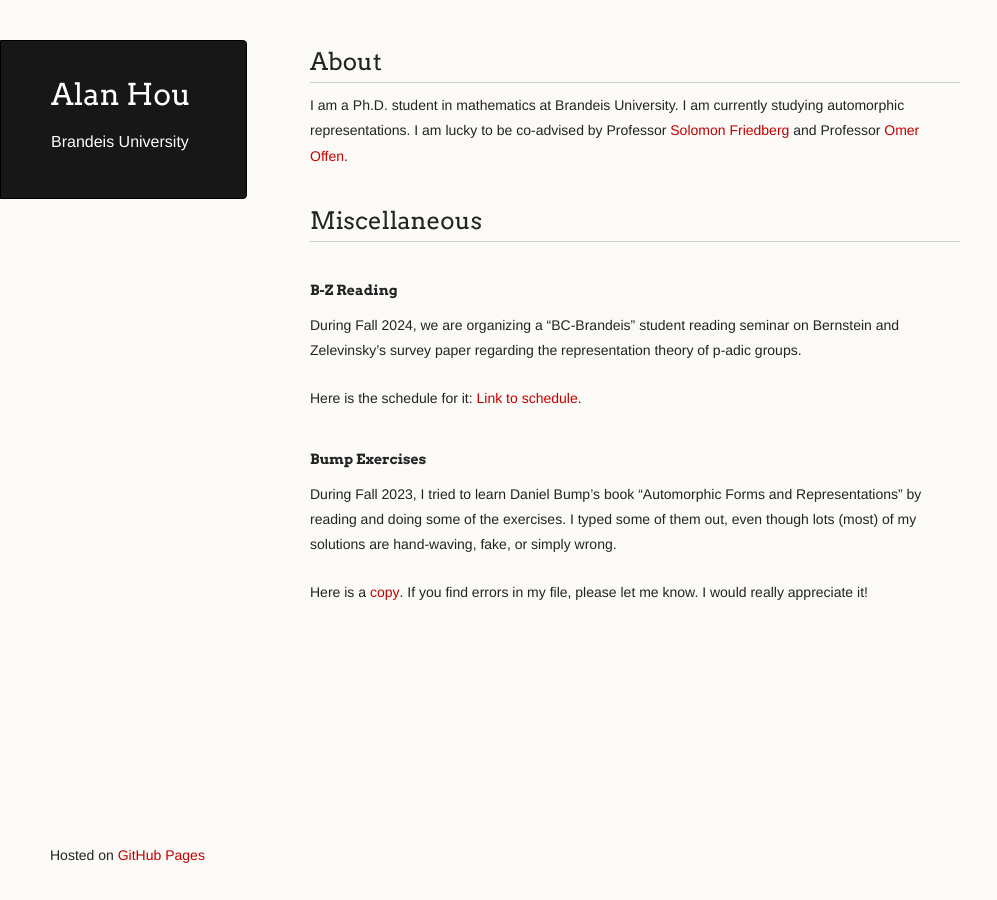
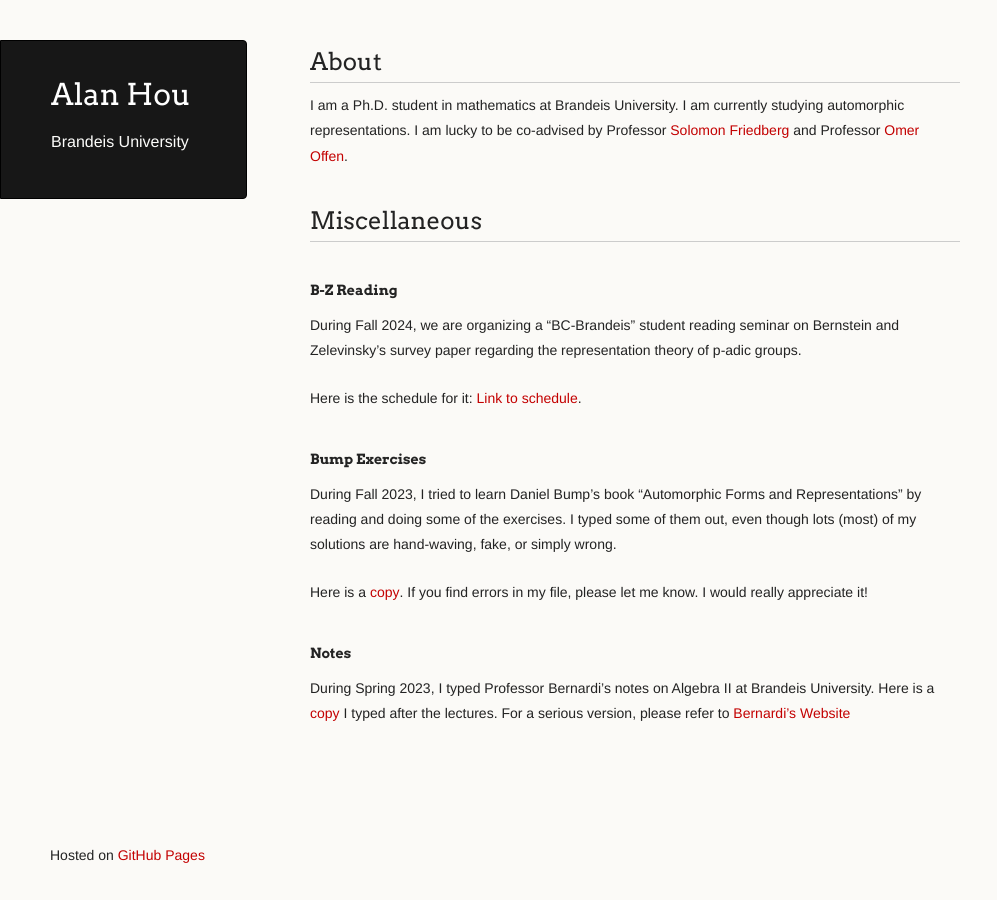
Before and after one commit to axhou/axhou.github.io, a Jekyll site: the page built from index.md, in a window 1280 px wide. Shown: the whole page, without its empty margins (0-997 px from the left). Built offline with Jekyll 4.4.1, drawn with Linux system fonts in a browser that asks for light colours; our own code applies the rules of GitHub Pages for plain Markdown files.

Commit message:
Update index.md

```diff
--- a/index.md
+++ b/index.md
@@ -20,3 +20,6 @@
 During Fall 2023, I tried to learn Daniel Bump's book "Automorphic Forms and Representations" by reading and doing some of the exercises. I typed some of them out, even though lots (most) of my solutions are hand-waving, fake, or simply wrong.
 
 Here is a [copy](./docs/Exercise.pdf). If you find errors in my file, please let me know. I would really appreciate it!
+
+#### Notes
+During Spring 2023, I typed Professor Bernardi's notes on Algebra II at Brandeis University. Here is a [copy](./docs/Algebra2notes.pdf) I typed after the lectures. For a serious version, please refer to [Bernardi's Website](https://sites.google.com/brandeis.edu/bernardi/teaching)
```
